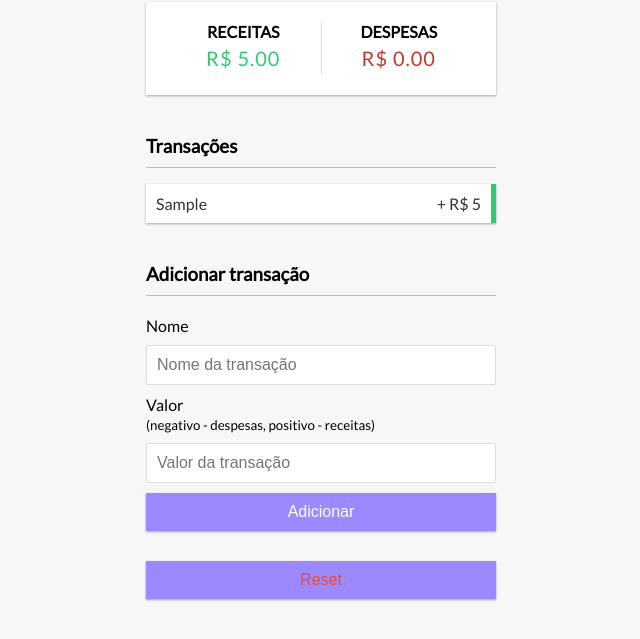
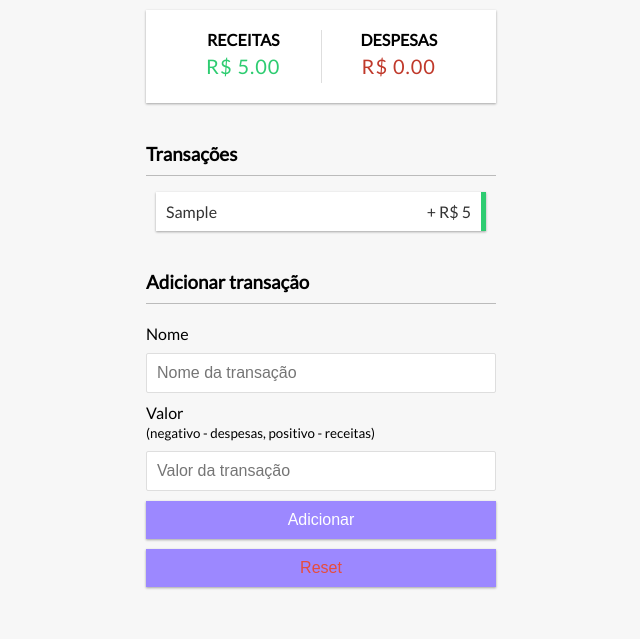
Before and after one commit to henrenan/Controle-Financeiro, a plain HTML site: page index.html in a window 1280 px wide. Both pictures are taken after typing "Sample", "5" into the empty fields and a click on the button "Adicionar". Shown: the part 175-814 px from the top of the page, without its empty margins (319-959 px from the left). Drawn offline with Linux system fonts and the light colour scheme.

Commit message:
correção de layout

```diff
--- a/style.css
+++ b/style.css
@@ -96,7 +96,7 @@ input[type='number'] {
   border: 0;
   display: block;
   font-size: 16px;
-  margin: 10px 0 30px;
+  margin: 10px 0 0px;
   padding: 10px;
   width: 100%;
 }
@@ -120,7 +120,7 @@ input[type='number'] {
   justify-content: space-between;
   position: relative;
   padding: 10px;
-  margin: 10px 0;
+  margin: 10px 10px;
 }
 
 .transactions li.plus {
```
